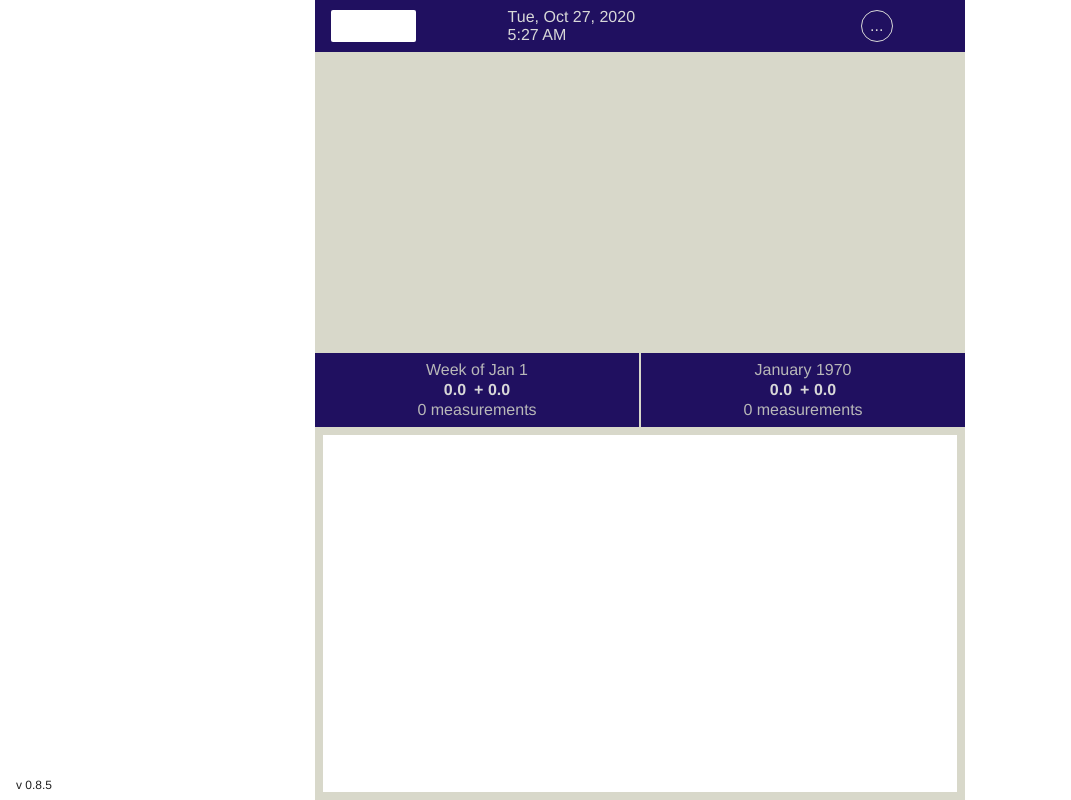
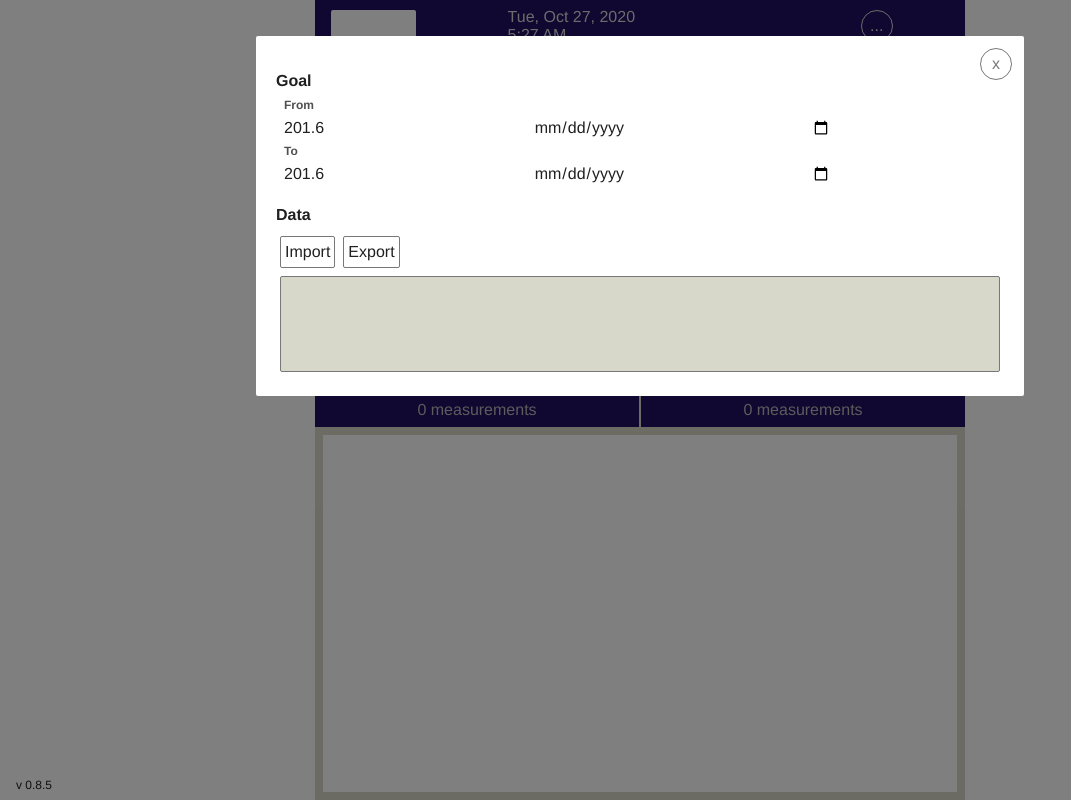
Before and after one commit to philrmass/weight-tracker, a React app: page / in a window 1280 px wide. Shown: the whole page, without its empty margins (0-1071 px from the left). Built offline with nearby package versions, Linux system fonts and the light colour scheme.

Commit message:
add goal ui

```diff
--- a/src/components/Options.js
+++ b/src/components/Options.js
@@ -28,17 +28,62 @@ function Options({
     exportWeights(items.length);
   }
 
+  //??? start weight, start date
+  //??? goal weight, goal date
+  /*
+  value={value}
+  onChange={handleChange}
+  onKeyUp={handleKeyUp}
+
+  value={dateToEdit(activeEvent.date)}
+  onChange={(e) => handleDateChange(e.target.value)}
+  */
   return (
     <main className={styles.main}>
-      <div className={styles.top}>
+      <section className={styles.top}>
         <button
           onClick={() => setOptionsOpen(false)}
         >
           x
         </button>
+      </section>
+      <section className={styles.controls}>
+        <section className={styles.goal}>
+          <div className={styles.title}>Goal</div>
+          <div className={styles.label}>From</div>
+          <div className={styles.goalControls}>
+            <input
+              type='number'
+              min='0'
+              max='1000'
+              step='0.1'
+              value={201.6}
+              onChange={() => {}}
+            />
+            <input
+              type='date'
+              className={styles.dateInput}
+            />
           </div>
-      <div className={styles.controls}>
-        <div className={styles.data}>
+          <div className={styles.label}>To</div>
+          <div className={styles.goalControls}>
+            <input
+              type='number'
+              min='0'
+              max='1000'
+              step='0.1'
+              value={201.6}
+              onChange={() => {}}
+            />
+            <input
+              type='date'
+              className={styles.dateInput}
+            />
+          </div>
+        </section>
+        <section className={styles.data}>
+          <div className={styles.title}>Data</div>
+          <div className={styles.dataControls}>
             <button onClick={importFile}>
               Import
             </button>
@@ -49,7 +94,8 @@ function Options({
           <div className={styles.message}>
             {message}
           </div>
-      </div>
+        </section>
+      </section>
     </main>
   );
 }
--- a/src/redux/weights/reducer.js
+++ b/src/redux/weights/reducer.js
@@ -16,7 +16,7 @@ const defaultState = {
   weeks: calculateWeeks(all),
   months: calculateMonths(all),
   message: '',
-  isOptionsOpen: false,
+  isOptionsOpen: true,
 };
 
 function getImportMessage(stats) {
--- a/src/styles/Options.module.css
+++ b/src/styles/Options.module.css
@@ -1,10 +1,17 @@
 .main {
+  position: relative;
 }
 
 .top {
+  position: absolute;
+  right: 0;
+  top: 0;
+  /*
   display: flex;
   align-items: center;
   justify-content: flex-end;
+  background: #fde;
+  */
 }
 
 .top button {
@@ -16,6 +23,15 @@
   border-color: var(--color-button-hover);
   background: var(--bg-button-hover);
   color: var(--color-button-hover);
+}
+
+.title {
+  padding-top: var(--size-2);
+  padding-bottom: var(--size-1);
+  /*
+  padding-bottom: var(--size-1) 0;
+  */
+  font-weight: bold;
 }
 
 .controls {
@@ -35,7 +51,28 @@
   color: var(--color-button-hover);
 }
 
+.goal {
+}
+
+.goalControls {
+  display: grid;
+  grid-template-columns: auto auto auto;
+}
+
+.label {
+  /*
+  padding-top: var(--size-1);
+  */
+  padding-left: var(--size-1);
+  font-size: var(--text-small);
+  color: var(--color-normal-light);
+  font-weight: bold;
+}
+
 .data {
+}
+
+.dataControls {
   display: flex;
 }
 
```
Lines whose indentation alone changed are shown as unchanged.
